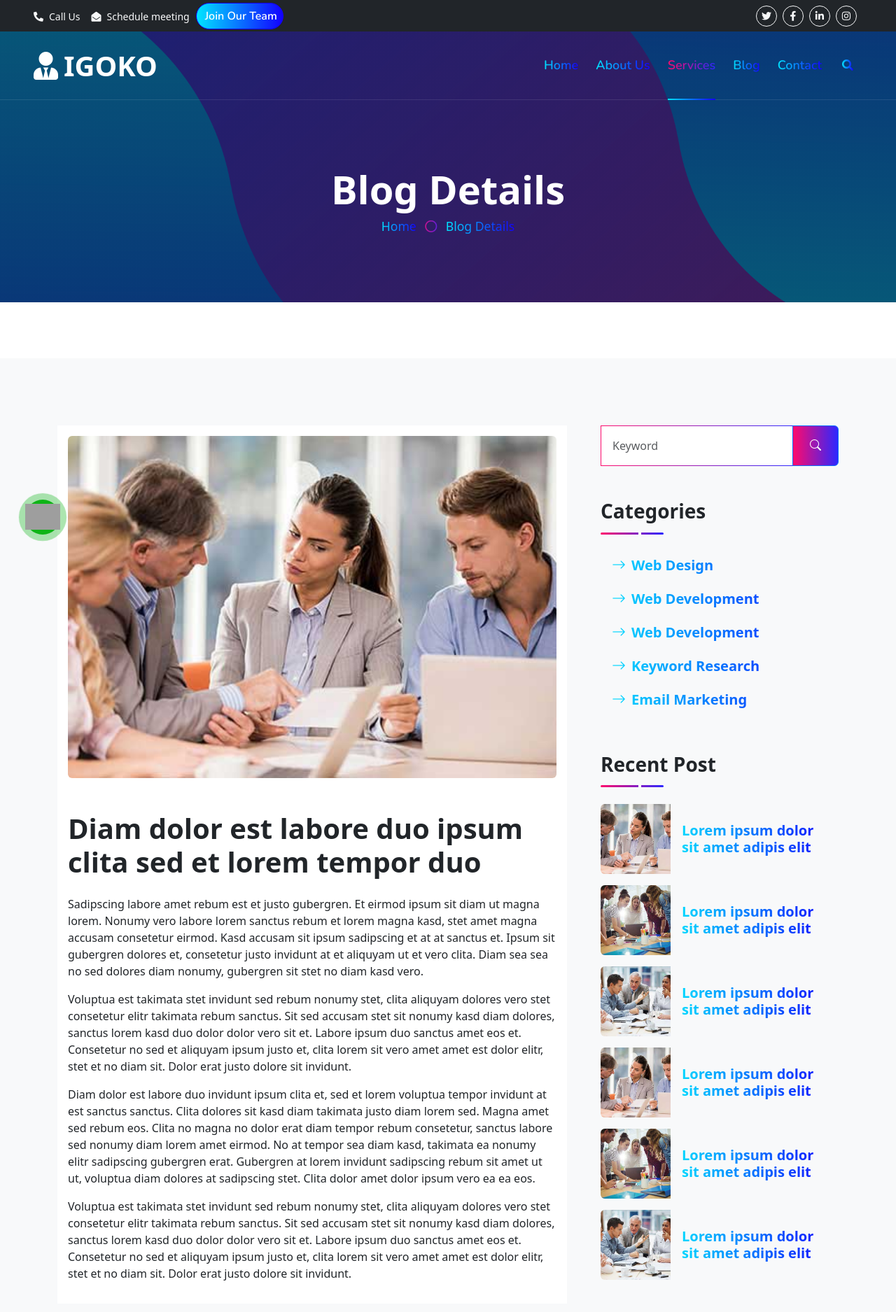
After one commit to prashantkumarrgipt/igoko, a Django app: page /detail/ in a window 1280 px wide. The commit adds this page. Shown: the top 1875 px of the page at 70% size. Run offline with Django 4.2, Linux system fonts and the light colour scheme; some libraries are stand-ins or nearby versions; grey boxes are pictures that could not be loaded.

Commit message:
search button and blogDetail handled :)

```diff
--- a/templates/base.html
+++ b/templates/base.html
@@ -103,11 +103,11 @@
     <!-- Full Screen Search Start -->
     <div class="modal fade" id="searchModal" tabindex="-1">
         <div class="modal-dialog modal-fullscreen">
-            <div class="modal-content" >
+            <div class="modal-content" style="background: rgba(9, 30, 62, .7);">
                 <div class="modal-header border-0">
                     <button type="button" class="btn bg-white btn-close" data-bs-dismiss="modal" aria-label="Close"></button>
                 </div>
-                <div class="modal-body d-flex align-items-center justify-content-center bg-transparent">
+                <div class="modal-body d-flex align-items-center justify-content-center">
                     <div class="input-group" style="max-width: 600px;">
                         <input type="text" class="form-control bg-transparent border-primary p-3" placeholder="Type search keyword">
                         <button class="btn btn-primary px-4"><i class="bi bi-search"></i></button>
@@ -148,9 +148,9 @@
     <!-- Vendor End -->
 
 <!-- feedback from client -->
-<div class="row d-flex justify-content-center align-item-center">
+<div class="row d-flex justify-content-center align-item-center m-0 ">
     <div class="col-sm-7">
-      <p class="text-center fs-4 my-4"> <b onclick="LoveFromClientBox()" style="cursor: pointer;">
+      <p class="text-center fs-4"> <b onclick="LoveFromClientBox()" style="cursor: pointer;">
         <i class="bi bi-pencil-square text-primary"></i> Share your Lovely Feedback
       </b></p>
 
--- /dev/null
+++ b/templates/user/blogDetails.html
@@ -0,0 +1,234 @@
+{% extends 'base.html' %}
+{% load static %}
+
+{% block title %}- Services{% endblock title %}
+
+
+{% block activeservice %}active{% endblock  %}
+
+{% block carousel-start %}
+<div class="container-fluid bg-primary py-5 bg-header">
+    <div class="row py-5">
+        <div class="col-12 pt-lg-5 mt-lg-5 text-center">
+            <h1 class="display-4 text-white animated zoomIn">Blog Details</h1>
+            <a href="" class="h5 text-white">Home</a>
+            <i class="far fa-circle text-white px-2"></i>
+            <a href="" class="h5 text-white">Blog Details</a>
+        </div>
+    </div>
+</div>
+{% endblock %}
+
+
+{% block body-content %}
+  <!-- Blog Start -->
+  <div class="container-fluid py-5 wow bg-light" data-wow-delay="0.1s">
+    <div class="container py-5">
+        <div class="row g-5">
+            <div class="col-lg-8">
+                <!-- Blog Detail Start -->
+                <div class="mb-5 blog-box-content" style="padding: 15px;">
+                    <img class="img-fluid w-100 rounded mb-5" src="img/blog-1.jpg" alt="">
+                    <h1 class="mb-4">Diam dolor est labore duo ipsum clita sed et lorem tempor duo</h1>
+                    <p>Sadipscing labore amet rebum est et justo gubergren. Et eirmod ipsum sit diam ut
+                        magna lorem. Nonumy vero labore lorem sanctus rebum et lorem magna kasd, stet
+                        amet magna accusam consetetur eirmod. Kasd accusam sit ipsum sadipscing et at at
+                        sanctus et. Ipsum sit gubergren dolores et, consetetur justo invidunt at et
+                        aliquyam ut et vero clita. Diam sea sea no sed dolores diam nonumy, gubergren
+                        sit stet no diam kasd vero.</p>
+                    <p>Voluptua est takimata stet invidunt sed rebum nonumy stet, clita aliquyam dolores
+                        vero stet consetetur elitr takimata rebum sanctus. Sit sed accusam stet sit
+                        nonumy kasd diam dolores, sanctus lorem kasd duo dolor dolor vero sit et. Labore
+                        ipsum duo sanctus amet eos et. Consetetur no sed et aliquyam ipsum justo et,
+                        clita lorem sit vero amet amet est dolor elitr, stet et no diam sit. Dolor erat
+                        justo dolore sit invidunt.</p>
+                    <p>Diam dolor est labore duo invidunt ipsum clita et, sed et lorem voluptua tempor
+                        invidunt at est sanctus sanctus. Clita dolores sit kasd diam takimata justo diam
+                        lorem sed. Magna amet sed rebum eos. Clita no magna no dolor erat diam tempor
+                        rebum consetetur, sanctus labore sed nonumy diam lorem amet eirmod. No at tempor
+                        sea diam kasd, takimata ea nonumy elitr sadipscing gubergren erat. Gubergren at
+                        lorem invidunt sadipscing rebum sit amet ut ut, voluptua diam dolores at
+                        sadipscing stet. Clita dolor amet dolor ipsum vero ea ea eos.</p>
+                    <p>Voluptua est takimata stet invidunt sed rebum nonumy stet, clita aliquyam dolores
+                        vero stet consetetur elitr takimata rebum sanctus. Sit sed accusam stet sit
+                        nonumy kasd diam dolores, sanctus lorem kasd duo dolor dolor vero sit et. Labore
+                        ipsum duo sanctus amet eos et. Consetetur no sed et aliquyam ipsum justo et,
+                        clita lorem sit vero amet amet est dolor elitr, stet et no diam sit. Dolor erat
+                        justo dolore sit invidunt.</p>
+                </div>
+                <!-- Blog Detail End -->
+
+                <!-- Comment List Start -->
+                <div class="mb-5">
+                    <div class="section-title section-title-sm position-relative pb-3 mb-4">
+                        <h3 class="mb-0">3 Comments</h3>
+                    </div>
+                    <div class="d-flex mb-4">
+                        <img src="img/user.jpg" class="img-fluid rounded" style="width: 45px; height: 45px;">
+                        <div class="ps-3">
+                            <h6><a href="">Jatin Sharma</a> <small><i>01 Jul 2023</i></small></h6>
+                            <p>Diam amet duo labore stet elitr invidunt ea clita ipsum voluptua, tempor labore
+                                accusam ipsum et no at. Kasd diam tempor rebum magna dolores sed eirmod</p>
+                            <button class="btn btn-sm btn-light">Reply</button>
+                        </div>
+                    </div>
+                    <div class="d-flex mb-4">
+                        <img src="img/user.jpg" class="img-fluid rounded" style="width: 45px; height: 45px;">
+                        <div class="ps-3">
+                            <h6><a href="">Jatin Sharma</a> <small><i>01 Jul 2023</i></small></h6>
+                            <p>Diam amet duo labore stet elitr invidunt ea clita ipsum voluptua, tempor labore
+                                accusam ipsum et no at. Kasd diam tempor rebum magna dolores sed eirmod</p>
+                            <button class="btn btn-sm btn-light">Reply</button>
+                        </div>
+                    </div>
+                    <div class="d-flex ms-5 mb-4">
+                        <img src="img/user.jpg" class="img-fluid rounded" style="width: 45px; height: 45px;">
+                        <div class="ps-3">
+                            <h6><a href="">Jatin Sharma</a> <small><i>01 Jul 2023</i></small></h6>
+                            <p>Diam amet duo labore stet elitr invidunt ea clita ipsum voluptua, tempor labore
+                                accusam ipsum et no at. Kasd diam tempor rebum magna dolores sed eirmod</p>
+                            <button class="btn btn-sm btn-light">Reply</button>
+                        </div>
+                    </div>
+                </div>
+                <!-- Comment List End -->
+
+                <!-- Comment Form Start -->
+                <div class="rounded p-5" style="background: linear-gradient(to right, #00e5ff, #1200ff);">
+                    <div class="section-title section-title-sm position-relative pb-3 mb-4">
+                        <h3 class="mb-0">Leave A Comment</h3>
+                    </div>
+                    <form>
+                        <div class="row g-3">
+                            <div class="col-12 col-sm-6">
+                                <input type="text" class="form-control bg-white border-0" placeholder="Your Name" style="height: 55px;">
+                            </div>
+                            <div class="col-12 col-sm-6">
+                                <input type="email" class="form-control bg-white border-0" placeholder="Your Email" style="height: 55px;">
+                            </div>
+                            <div class="col-12">
+                                <input type="text" class="form-control bg-white border-0" placeholder="Website" style="height: 55px;">
+                            </div>
+                            <div class="col-12">
+                                <textarea class="form-control bg-white border-0" rows="5" placeholder="Comment"></textarea>
+                            </div>
+                            <div class="col-12">
+                                <button class="btn btn-primary w-100 py-3" type="submit">Leave Your Comment</button>
+                            </div>
+                        </div>
+                    </form>
+                </div>
+                <!-- Comment Form End -->
+            </div>
+
+            <!-- Sidebar Start -->
+            <div class="col-lg-4">
+                <!-- Search Form Start -->
+                <div class="mb-5 wow slideInUp" data-wow-delay="0.1s">
+                    <div class="input-group">
+                        <input type="text" class="form-control p-3" placeholder="Keyword">
+                        <button class="btn btn-primary px-4"><i class="bi bi-search"></i></button>
+                    </div>
+                </div>
+                <!-- Search Form End -->
+
+                <!-- Category Start -->
+                <div class="mb-5 wow slideInUp" data-wow-delay="0.1s">
+                    <div class="section-title section-title-sm position-relative pb-3 mb-4">
+                        <h3 class="mb-0">Categories</h3>
+                    </div>
+                    <div class="link-animated d-flex flex-column justify-content-start">
+                        <a class="h5 redirecting-link fw-semi-bold bg-light rounded py-2 px-3 mb-2" href="#"><i class="bi bi-arrow-right me-2"></i>Web Design</a>
+                        <a class="h5 redirecting-link fw-semi-bold bg-light rounded py-2 px-3 mb-2" href="#"><i class="bi bi-arrow-right me-2"></i>Web Development</a>
+                        <a class="h5 redirecting-link fw-semi-bold bg-light rounded py-2 px-3 mb-2" href="#"><i class="bi bi-arrow-right me-2"></i>Web Development</a>
+                        <a class="h5 redirecting-link fw-semi-bold bg-light rounded py-2 px-3 mb-2" href="#"><i class="bi bi-arrow-right me-2"></i>Keyword Research</a>
+                        <a class="h5 redirecting-link fw-semi-bold bg-light rounded py-2 px-3 mb-2" href="#"><i class="bi bi-arrow-right me-2"></i>Email Marketing</a>
+                    </div>
+                </div>
+                <!-- Category End -->
+
+                <!-- Recent Post Start -->
+                <div class="mb-5 wow slideInUp" data-wow-delay="0.1s">
+                    <div class="section-title section-title-sm position-relative pb-3 mb-4">
+                        <h3 class="mb-0">Recent Post</h3>
+                    </div>
+                    <div class="d-flex rounded overflow-hidden mb-3">
+                        <img class="img-fluid" src="img/blog-1.jpg" style="width: 100px; height: 100px; object-fit: cover;" alt="">
+                        <a href="" class="h5 redirecting-link fw-semi-bold d-flex align-items-center blog-box-content px-3 mb-0">Lorem ipsum dolor sit amet adipis elit
+                        </a>
+                    </div>
+                    <div class="d-flex rounded overflow-hidden mb-3">
+                        <img class="img-fluid" src="img/blog-2.jpg" style="width: 100px; height: 100px; object-fit: cover;" alt="">
+                        <a href="" class="h5 redirecting-link fw-semi-bold d-flex align-items-center blog-box-content px-3 mb-0">Lorem ipsum dolor sit amet adipis elit
+                        </a>
+                    </div>
+                    <div class="d-flex rounded overflow-hidden mb-3">
+                        <img class="img-fluid" src="img/blog-3.jpg" style="width: 100px; height: 100px; object-fit: cover;" alt="">
+                        <a href="" class="h5 redirecting-link fw-semi-bold d-flex align-items-center blog-box-content px-3 mb-0">Lorem ipsum dolor sit amet adipis elit
+                        </a>
+                    </div>
+                    <div class="d-flex rounded overflow-hidden mb-3">
+                        <img class="img-fluid" src="img/blog-1.jpg" style="width: 100px; height: 100px; object-fit: cover;" alt="">
+                        <a href="" class="h5 redirecting-link fw-semi-bold d-flex align-items-center blog-box-content px-3 mb-0">Lorem ipsum dolor sit amet adipis elit
+                        </a>
+                    </div>
+                    <div class="d-flex rounded overflow-hidden mb-3">
+                        <img class="img-fluid" src="img/blog-2.jpg" style="width: 100px; height: 100px; object-fit: cover;" alt="">
+                        <a href="" class="h5 redirecting-link fw-semi-bold d-flex align-items-center blog-box-content px-3 mb-0">Lorem ipsum dolor sit amet adipis elit
+                        </a>
+                    </div>
+                    <div class="d-flex rounded overflow-hidden mb-3">
+                        <img class="img-fluid" src="img/blog-3.jpg" style="width: 100px; height: 100px; object-fit: cover;" alt="">
+                        <a href="" class="h5 redirecting-link fw-semi-bold d-flex align-items-center blog-box-content px-3 mb-0">Lorem ipsum dolor sit amet adipis elit
+                        </a>
+                    </div>
+                </div>
+                <!-- Recent Post End -->
+
+                <!-- Image Start -->
+                <div class="mb-5 wow slideInUp" data-wow-delay="0.1s">
+                    <img src="img/blog-1.jpg" alt="" class="img-fluid rounded">
+                </div>
+                <!-- Image End -->
+
+                <!-- Tags Start -->
+                <div class="mb-5 wow slideInUp" data-wow-delay="0.1s">
+                    <div class="section-title section-title-sm position-relative pb-3 mb-4">
+                        <h3 class="mb-0">Tag Cloud</h3>
+                    </div>
+                    <div class="d-flex flex-wrap m-n1">
+                        <a href="" class="btn tag-bg btn-light m-1">Design</a>
+                        <a href="" class="btn tag-bg btn-light m-1">Development</a>
+                        <a href="" class="btn tag-bg btn-light m-1">Marketing</a>
+                        <a href="" class="btn tag-bg btn-light m-1">SEO</a>
+                        <a href="" class="btn tag-bg btn-light m-1">Writing</a>
+                        <a href="" class="btn tag-bg btn-light m-1">Consulting</a>
+                        <a href="" class="btn tag-bg btn-light m-1">Design</a>
+                        <a href="" class="btn tag-bg btn-light m-1">Development</a>
+                        <a href="" class="btn tag-bg btn-light m-1">Marketing</a>
+                        <a href="" class="btn tag-bg btn-light m-1">SEO</a>
+                        <a href="" class="btn tag-bg btn-light m-1">Writing</a>
+                        <a href="" class="btn tag-bg btn-light m-1">Consulting</a>
+                    </div>
+                </div>
+                <!-- Tags End -->
+
+                <!-- Plain Text Start -->
+                <div class="wow slideInUp" data-wow-delay="0.1s">
+                    <div class="section-title section-title-sm position-relative pb-3 mb-4">
+                        <h3 class="mb-0">Plain Text</h3>
+                    </div>
+                    <div class="bg-light text-center" style="padding: 30px;">
+                        <p>Vero sea et accusam justo dolor accusam lorem consetetur, dolores sit amet sit dolor clita kasd justo, diam accusam no sea ut tempor magna takimata, amet sit et diam dolor ipsum amet diam</p>
+                        <a href="" class="btn btn-primary py-2 px-4">Read More</a>
+                    </div>
+                </div>
+                <!-- Plain Text End -->
+            </div>
+            <!-- Sidebar End -->
+        </div>
+    </div>
+</div>
+<!-- Blog End -->
+
+{% endblock %}
--- a/users/urls.py
+++ b/users/urls.py
@@ -12,6 +12,7 @@ urlpatterns = [
     path("feature/", views.features),
     path("orders/", views.order),
     path("price/", views.price),
+    path("detail/", views.details),
 
 
     path('signup', views.handleSignUp, name="handleSignUp"),
--- a/users/views.py
+++ b/users/views.py
@@ -56,6 +56,10 @@ def order(request):
 
 def price(request):
     return render(request,'user/price.html')
+
+
+def details(request):
+    return render(request,'user/blogDetails.html')
 # signup
 def handleSignUp(request):
     if request.method=="POST":
```
